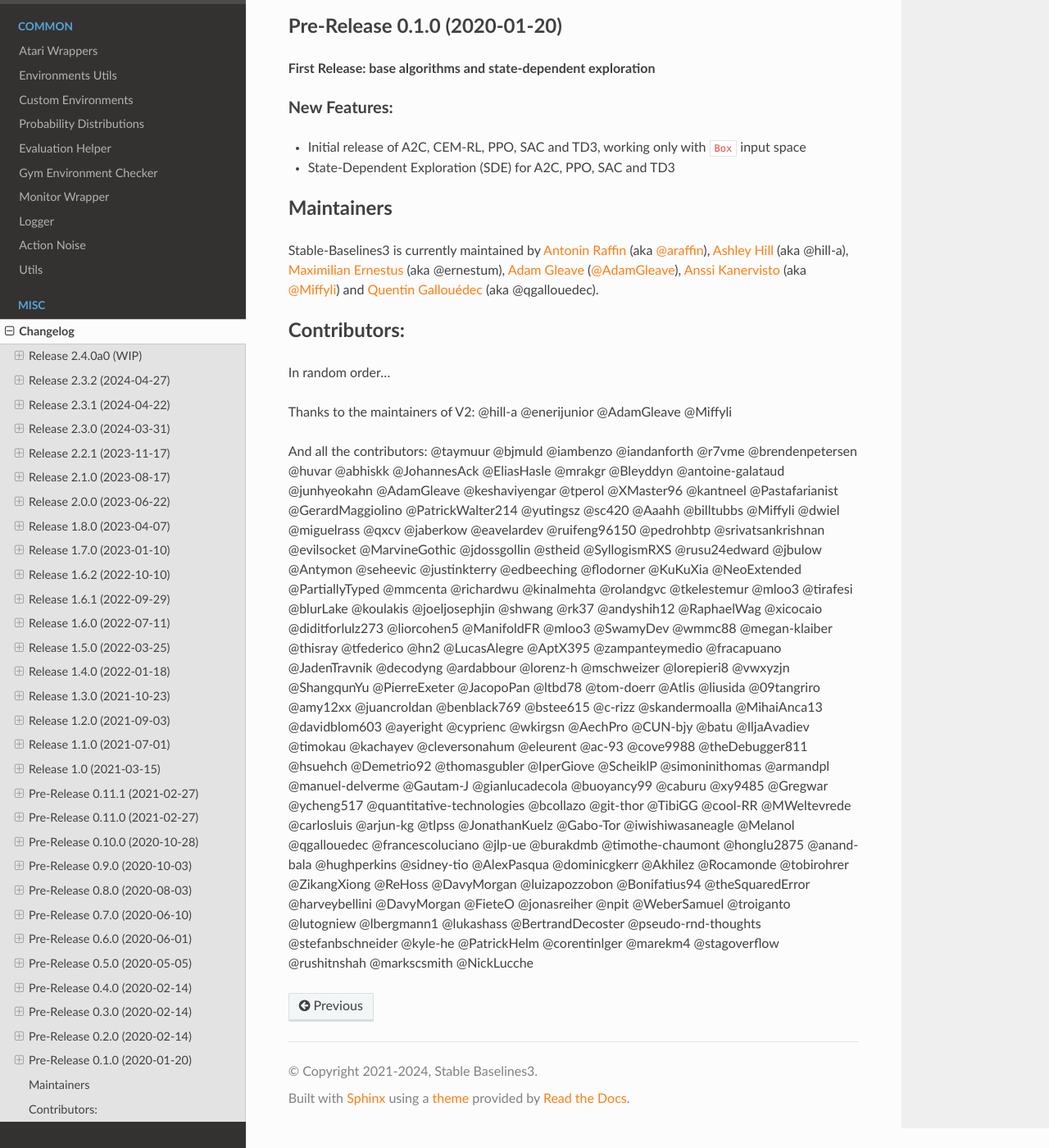
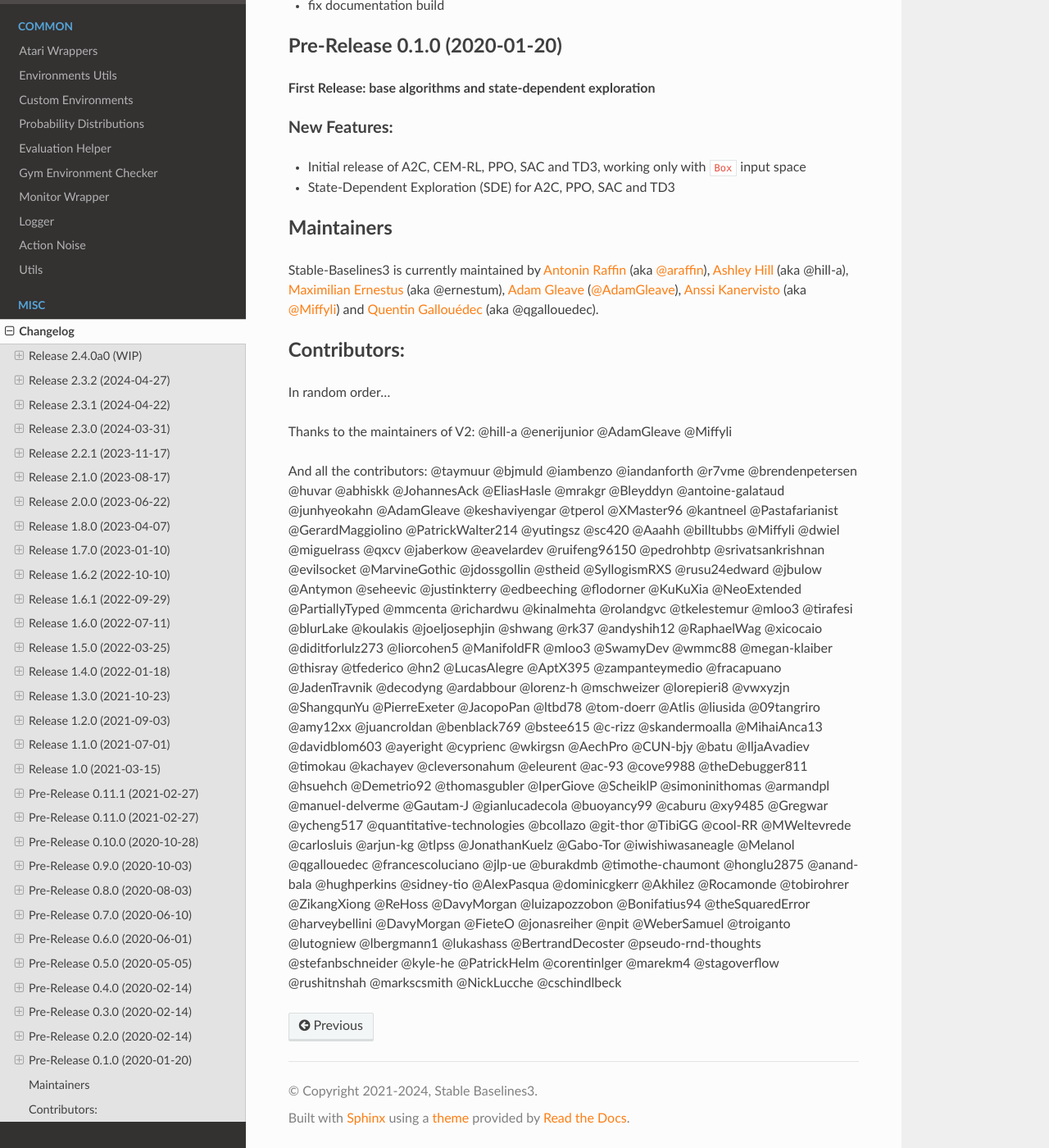
Before and after one commit to DLR-RM/stable-baselines3, a Sphinx documentation site: the page built from docs/misc/changelog.rst, in a window 1280 px wide and 1400 px high, scrolled down 39382 px. Shown: the whole window at 82% size. Built offline with Sphinx 7.4.7 and the Read the Docs theme 2.0.0, drawn with Linux system fonts in a browser that asks for light colours; pages that are not in the unit, such as notebooks, are missing from menus; some of the changed text lies outside the part shown.

Commit message:
Update changelog

```diff
--- a/docs/misc/changelog.rst
+++ b/docs/misc/changelog.rst
@@ -31,6 +30,7 @@
 
 Others:
 ^^^^^^^
+- Fix various typos (@cschindlbeck)
 
 Bug Fixes:
 ^^^^^^^^^^
@@ -1659,4 +1659,4 @@
 @anand-bala @hughperkins @sidney-tio @AlexPasqua @dominicgkerr @Akhilez @Rocamonde @tobirohrer @ZikangXiong @ReHoss
 @DavyMorgan @luizapozzobon @Bonifatius94 @theSquaredError @harveybellini @DavyMorgan @FieteO @jonasreiher @npit @WeberSamuel @troiganto
 @lutogniew @lbergmann1 @lukashass @BertrandDecoster @pseudo-rnd-thoughts @stefanbschneider @kyle-he @PatrickHelm @corentinlger
-@marekm4 @stagoverflow @rushitnshah @markscsmith @NickLucche
+@marekm4 @stagoverflow @rushitnshah @markscsmith @NickLucche @cschindlbeck
```
Also changed, not shown: other parts of docs/misc/changelog.rst (+0 -1 lines).
